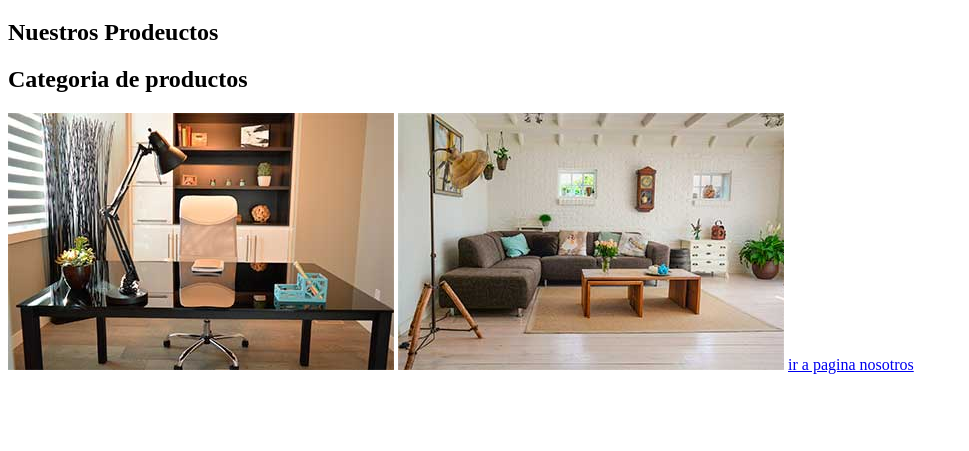
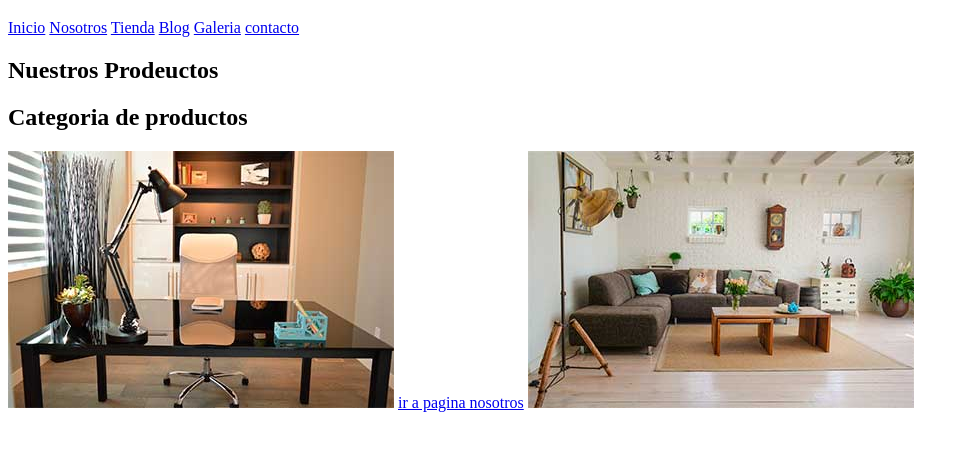
Before and after one commit to nelsonprog16/CursoFrontUdemy, a plain HTML site: page index.html in a window 1280 px wide. Shown: the part 61-512 px from the top of the page, without its empty margins (0-969 px from the left). Drawn offline with Linux system fonts and the light colour scheme.

Commit message:
se crea el navbar

```diff
--- a/index.html
+++ b/index.html
@@ -10,6 +10,12 @@
 <body>
 
     <h1>Tienda Muebles</h1>
+    <a href="index.html">Inicio</a>
+    <a href="nosotros.html">Nosotros</a>
+    <a href="tienda.html">Tienda</a>
+    <a href="blog.html">Blog</a>
+    <a href="galeria.html">Galeria</a>
+    <a href="contacto.html">contacto</a>
 
     <h2>Nuestros Prodeuctos</h2>
 
@@ -17,9 +23,13 @@
 
     <img src="img/categoria1.jpg" alt="imagen categoria">
 
+    <a href="nosotros.html">ir a pagina nosotros</a>
+
     <img src="img/categoria2.jpg" alt="texto de apoyo">
 
-    <a href="nosotros.html">ir a pagina nosotros</a>
+
+
+
 
 </body>
 </html>
```
